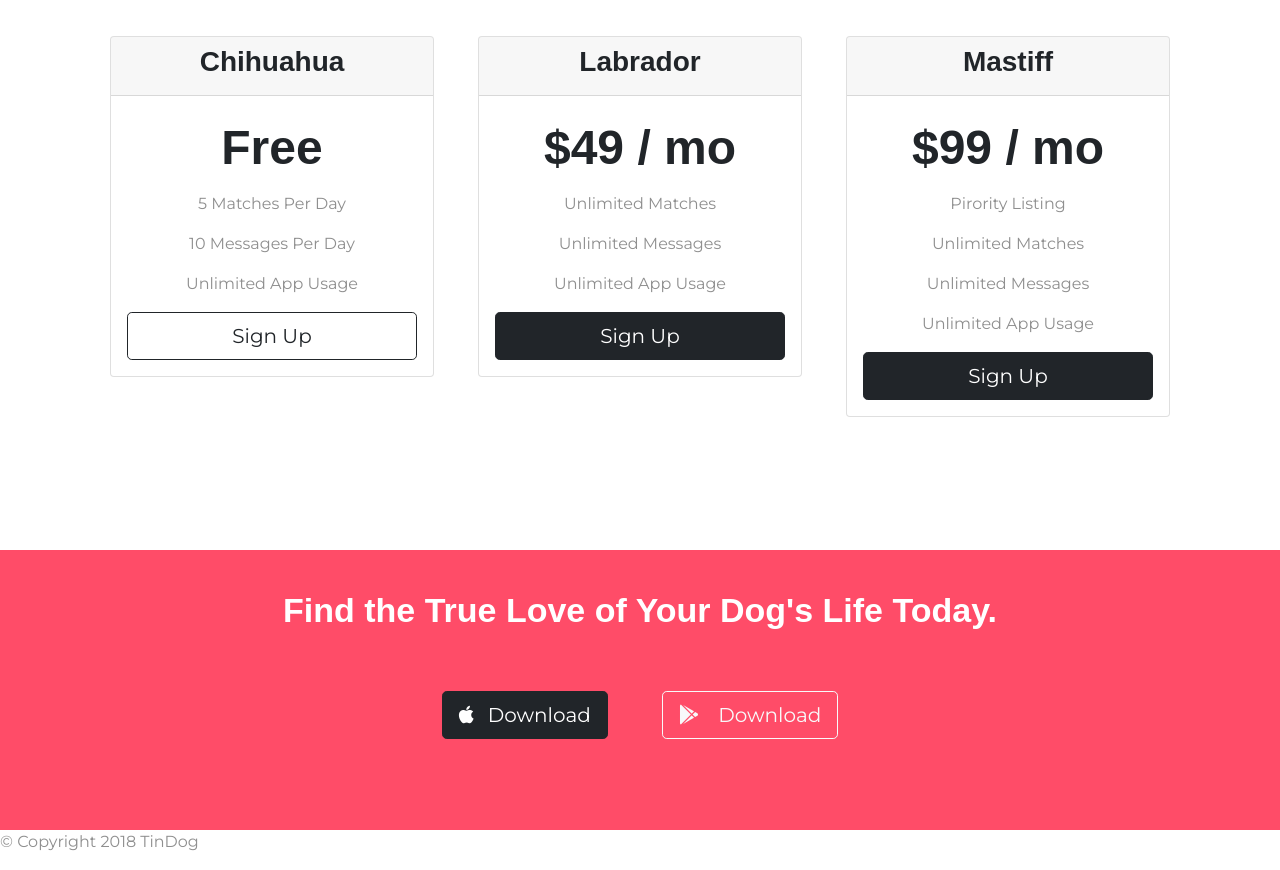
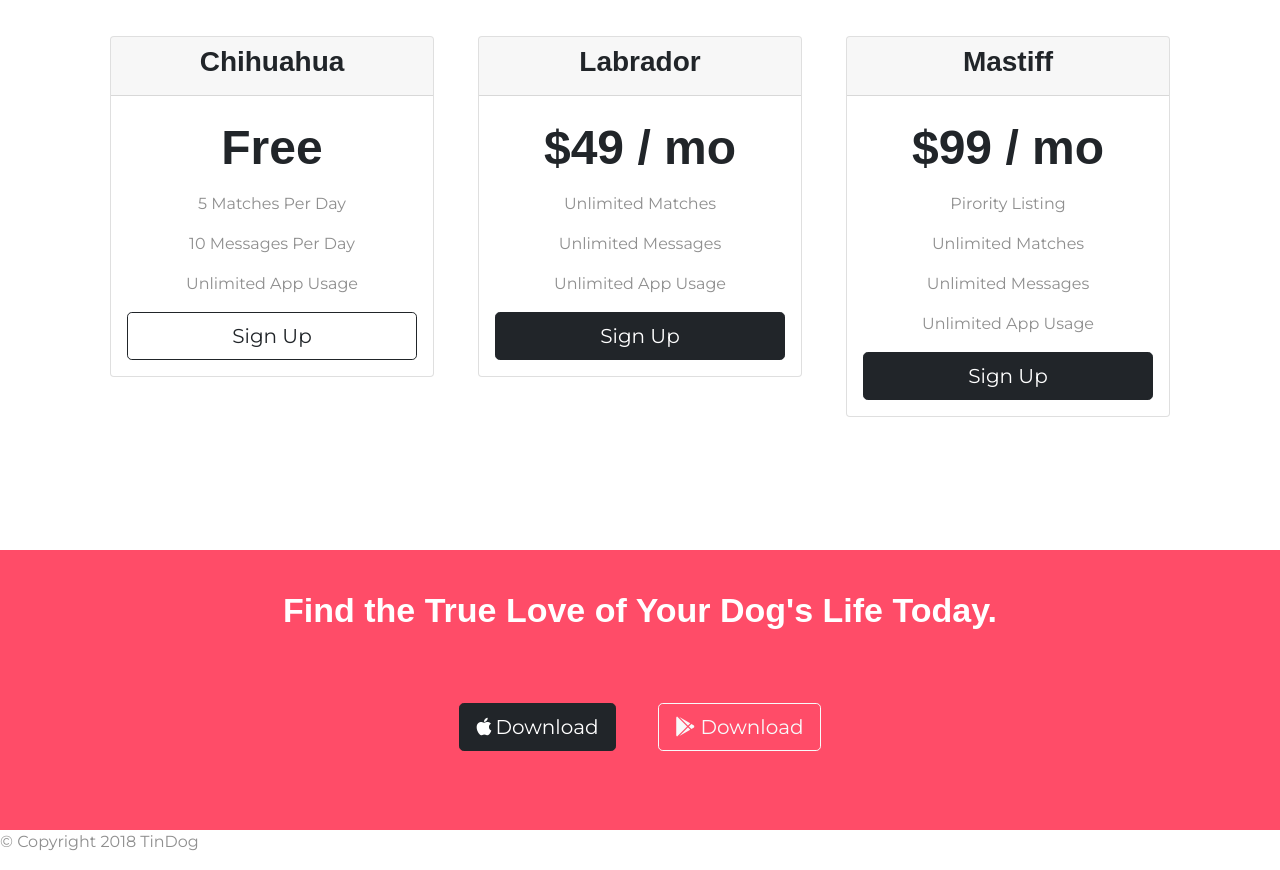
Before and after one commit to DecodewithHappy/TinDog, a plain HTML site: page index.html in a window 1280 px wide. Shown: the part 2210-3080 px from the top of the page. Drawn offline with nearby package versions, Linux system fonts and the light colour scheme.

Commit message:
Update the icons in CTA

```diff
--- a/css/styles.css
+++ b/css/styles.css
@@ -161,14 +161,19 @@ p{
     font-family: 'Montserrat-Black-900', sans-serif;
     color: #fff;
     padding-top:40px;
-    margin-bottom: 60px;
     font-size:34px;
 }
 
-.cta-btn2{
-    margin-left:50px;
+.fab-cta{
+    padding-right: 4px;
 }
 
-.fab-cta{
-    padding-right: 14px;
+.cta-btn2{
+    margin-left: 0px;
 }
+
+/* footer */
+
+#footer{
+    background-color:#fff;
+}
--- a/index.html
+++ b/index.html
@@ -251,11 +251,11 @@
         <h3 class="cta-heading">
           Find the True Love of Your Dog's Life Today.
         </h3>
-        <button type="button" class="btn btn-lg btn-dark">
+        <button type="button" class="btn btn-dark btn-lg download-button">
           <i class="fab-cta fab fa-apple"></i>Download
         </button>
-        <button type="button" class="cta-btn2 btn btn-lg btn-outline-light">
-          <i class="fab-cta fab fa-google-play"></i>
+        <button type="button" class="cta-btn2 btn btn-lg btn-outline-light download-button">
+          <i class="fab fa-google-play"></i>
           Download
         </button>
       </div>
```
